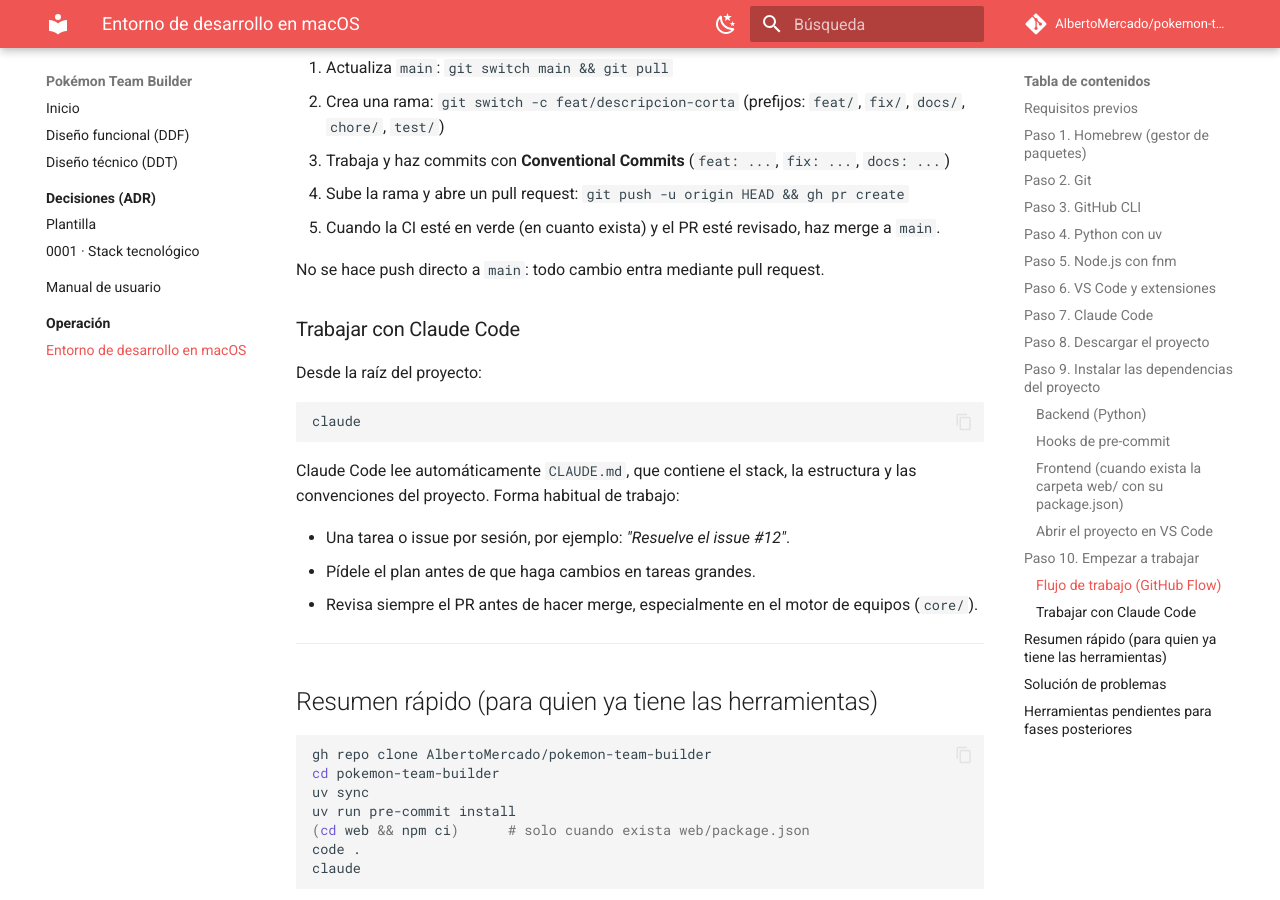
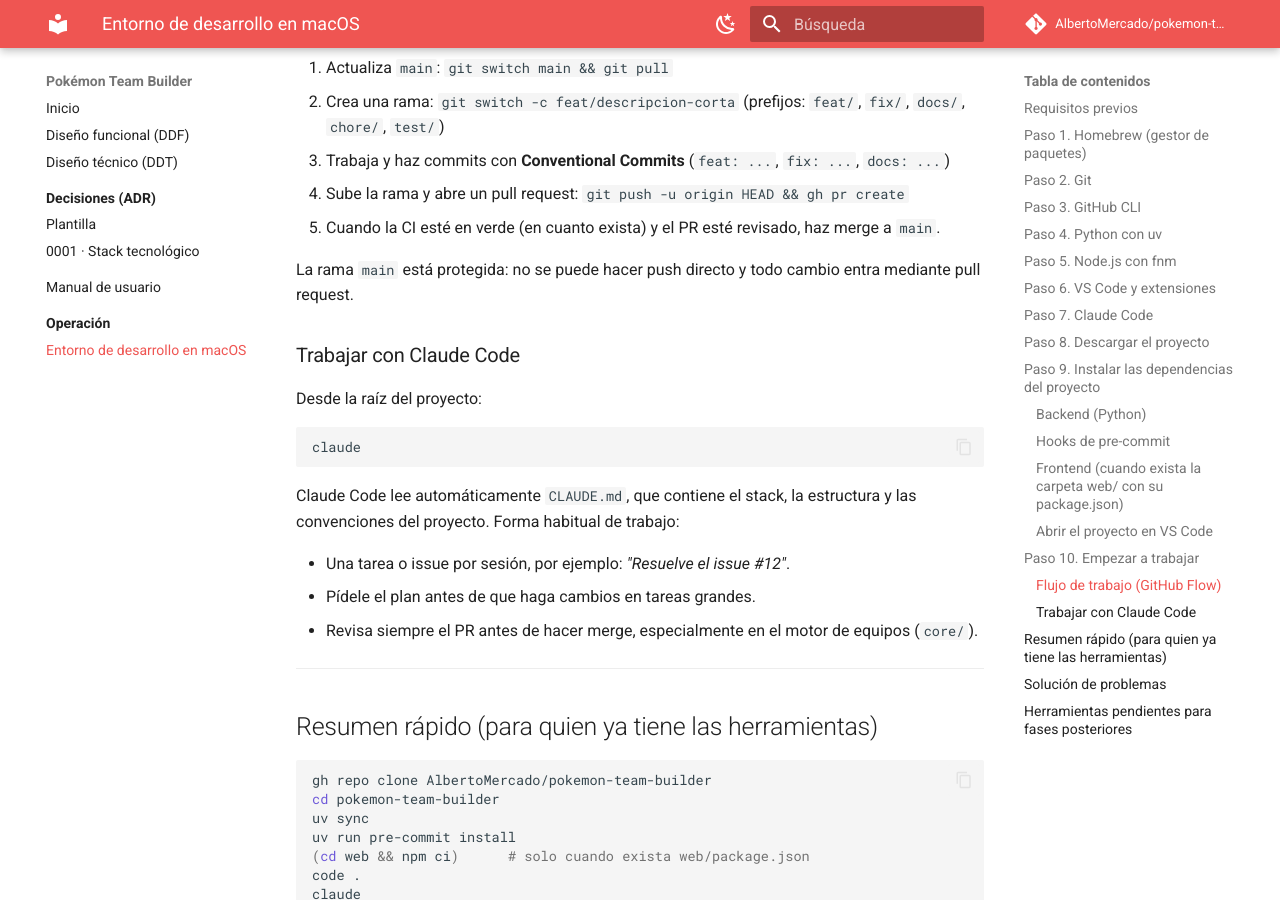
Before and after one commit to AlbertoMercado/pokemon-team-builder, an MkDocs documentation site: the page built from docs/05-operacion/entorno-desarrollo-macos.md, in a window 1280 px wide and 900 px high, scrolled down 4619 px. Built offline with MkDocs 1.6.1 and Material for MkDocs 9.7.7, drawn with Linux system fonts in a browser that asks for light colours; comment, search, counter and statistics services are not loaded.

Commit message:
docs(operacion): indicar que la rama main está protegida
Co-Authored-By: Claude Opus 5.5 <noreply@anthropic.com>

```diff
--- a/docs/05-operacion/entorno-desarrollo-macos.md
+++ b/docs/05-operacion/entorno-desarrollo-macos.md
@@ -209,7 +209,7 @@ Los tres comandos deben terminar sin errores. Mientras no haya tests, `pytest` t
 4. Sube la rama y abre un pull request: `git push -u origin HEAD && gh pr create`
 5. Cuando la CI esté en verde (en cuanto exista) y el PR esté revisado, haz merge a `main`.
 
-No se hace push directo a `main`: todo cambio entra mediante pull request.
+La rama `main` está protegida: no se puede hacer push directo y todo cambio entra mediante pull request.
 
 ### Trabajar con Claude Code
 
```
